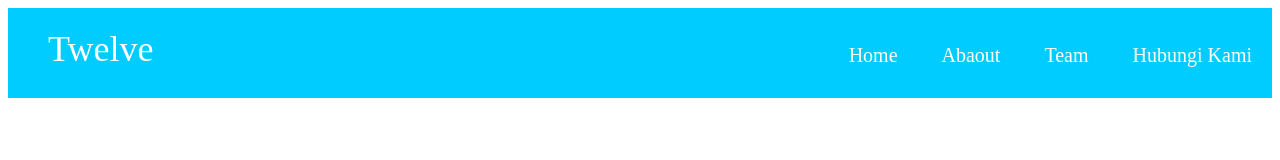
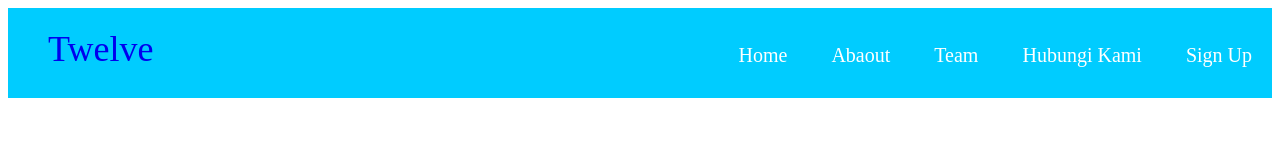
Before and after one commit to kun7/Belajar-Website, a plain HTML site: page index.html in a window 1280 px wide. Drawn offline with Linux system fonts and the light colour scheme.

Commit message:
update index.html

```diff
--- a/index.html
+++ b/index.html
@@ -10,13 +10,14 @@
   <body>
     <!--Bagian Header-->
     <div class="header">
-      <div class="header-logo">Twelve</div>
+      <div class="header-logo"><a href="#">Twelve</a></div>
        <div class="header-list">
          <ul>
            <li><a href="#">Home</a></li>
            <li><a href="#">Abaout</a></li>
            <li><a href="#">Team</a></li>
            <li><a href="#">Hubungi Kami</a></li>
+           <li><a href="#" class="btn-daftar">Sign Up</a></li>
          </ul>
        </div>
     <!--Mobile Menu-->
@@ -31,6 +32,7 @@
            <li><a href="#">Abaout</a></li>
            <li><a href="#">Team</a></li>
            <li><a href="#">Hubungi Kami</a></li>
+           <li><a href="#" class="btn-daftar">Sign Up</a></li>
          </ul>
        </div>
   </body>
```
